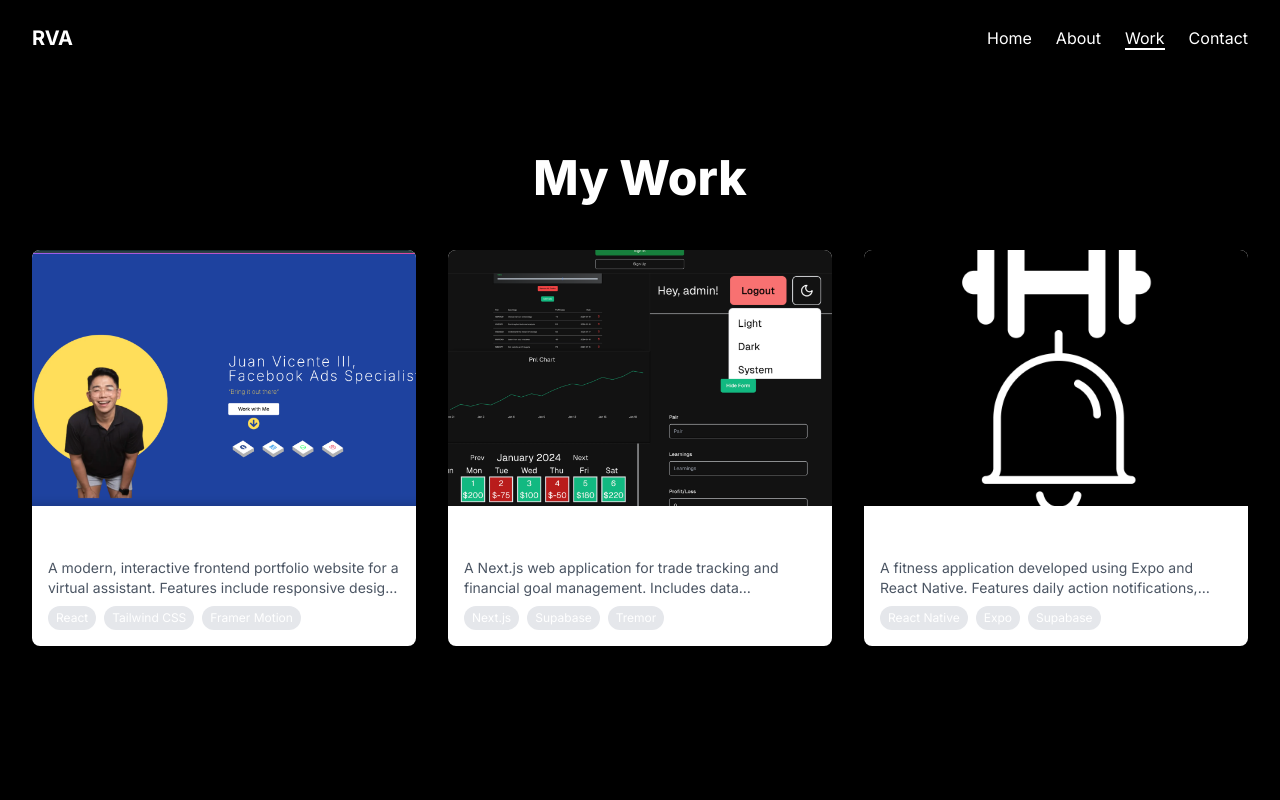
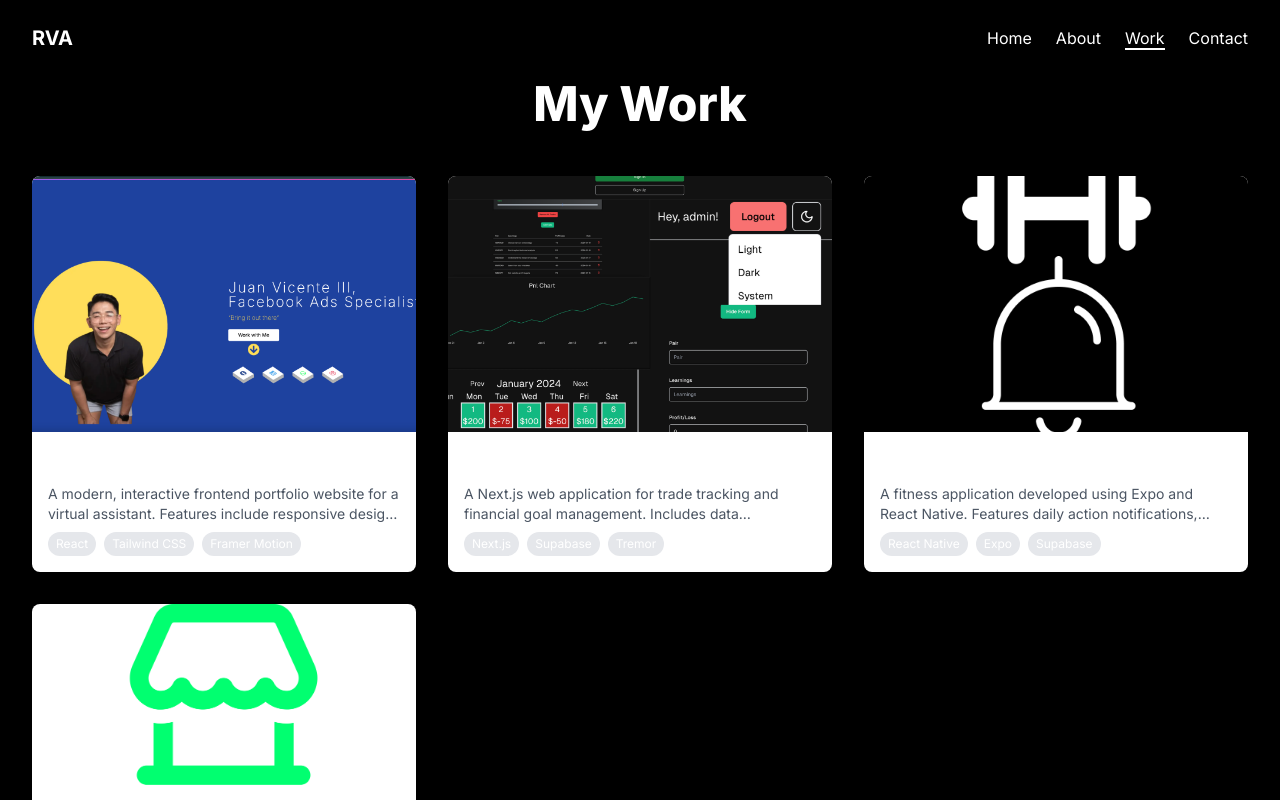
Before and after one commit to angeles-renjo/myportfolio-live, a Next.js app: page /work in a window 1280 px wide. Built offline with nearby package versions, Linux system fonts and the light colour scheme.

Commit message:
feat: added the grocerease for work

```diff
--- a/src/app/work/page.jsx
+++ b/src/app/work/page.jsx
@@ -32,6 +32,15 @@ const featuredProjects = [
       "A fitness application developed using Expo and React Native. Features daily action notifications, workout management for creating and editing plans, and a calendar view. Utilizes Supabase for backend services and React Native Calendars for the UI.",
     image: "/assets/images/workout.png",
     techStack: ["React Native", "Expo", "Supabase", "React Native Calendars"],
+  },
+  {
+    id: 4,
+    title: "GrocerEase",
+    description:
+      "Developed a smart grocery management solution with multi-list support and due date tracking.",
+    image: "/assets/images/grocerease-nobg.png",
+    repoLink: "https://github.com/angeles-renjo/grocery-appv2",
+    techStack: ["React Native", "Expo", "Asyncstorage"],
   },
 ];
 
```
Also changed, not shown: public/assets/images/grocerease-nobg.png (added).
